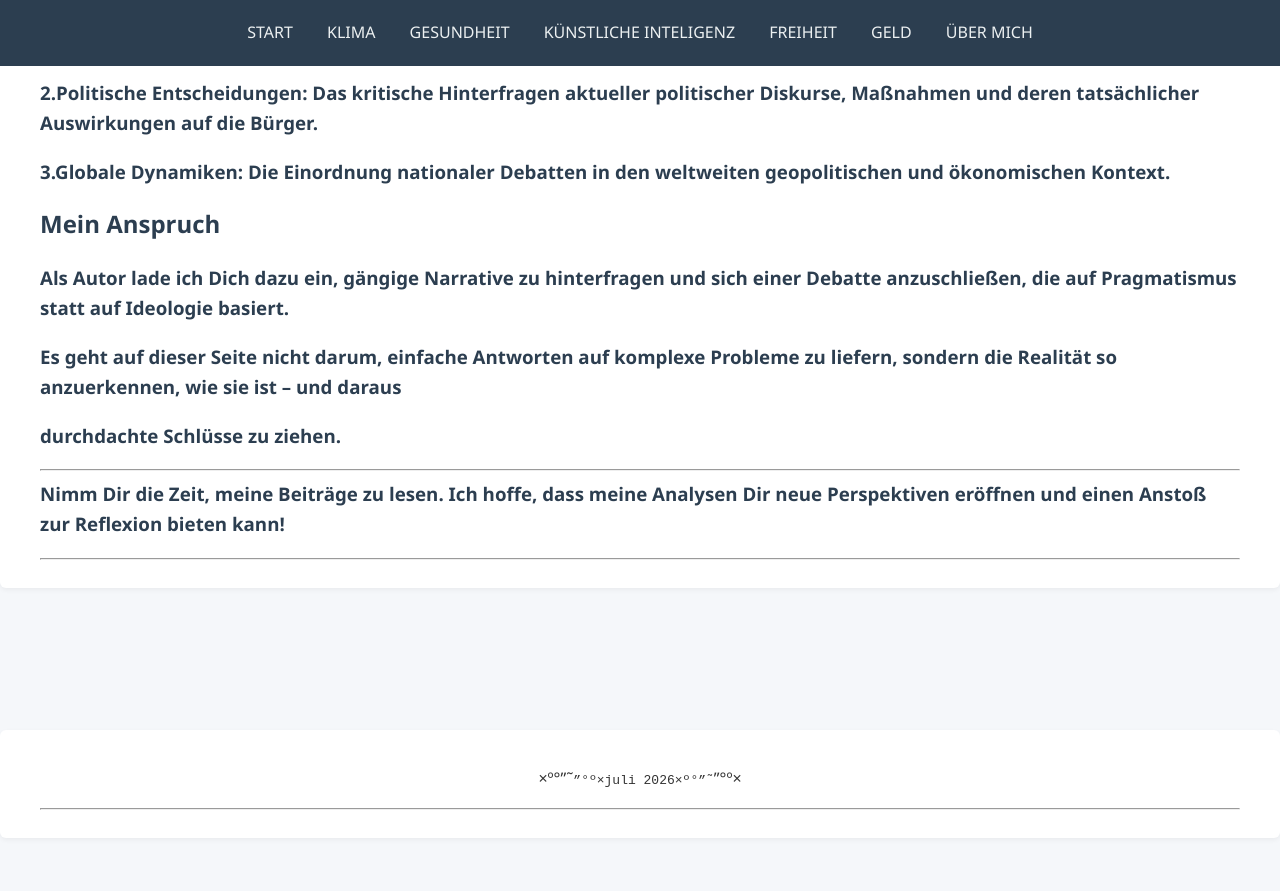
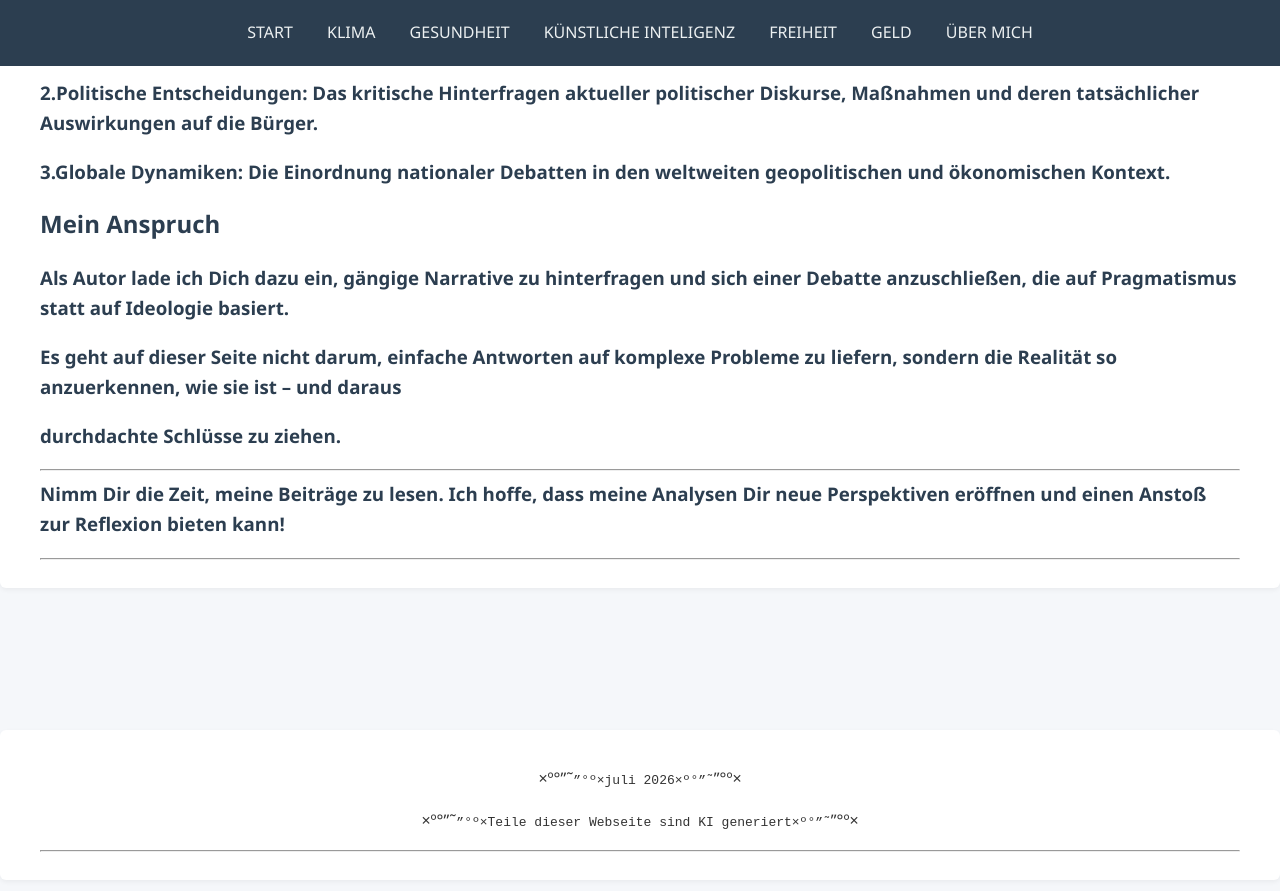
Before and after one commit to TheGermanTruth/TheGermanTruth, a Jekyll site: the page built from index.md, in a window 1280 px wide and 900 px high, scrolled down 2447 px. Shown: the top 891 px of the window. Built offline with Jekyll 4.4.1, drawn with Linux system fonts in a browser that asks for light colours; before the commit the page ends 3305 px from its top, so only the background shows below that.

Commit message:
Update index.md

```diff
--- a/index.md
+++ b/index.md
@@ -62,6 +62,8 @@ title: "Startseite"
 
 ×º°”˜`”°º×juli 2026×º°”˜`”°º×
 
+×º°”˜`”°º×Teile dieser Webseite sind KI generiert×º°”˜`”°º×
+
 ---
 
 </div>
```
